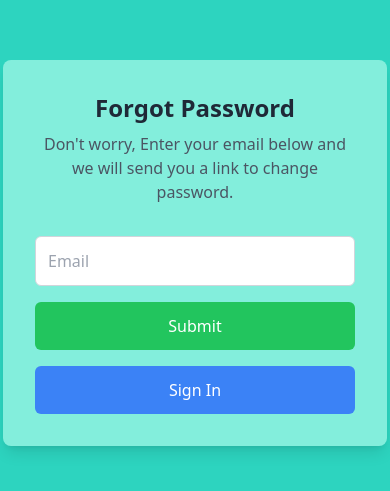
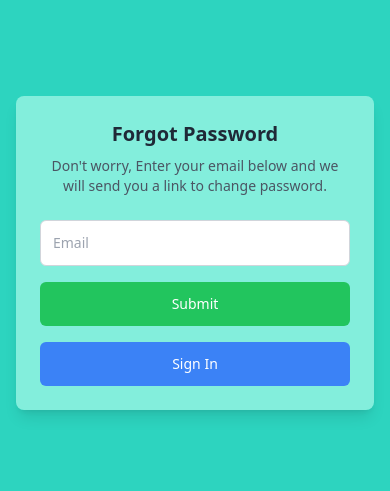
Before and after one commit to gaurimadan/assignment, a React (Create React App) app: page /forgot-password in a window 390 px wide. Shown: the part 169-660 px from the top of the page. Built offline with nearby package versions, Linux system fonts and the light colour scheme.

Commit message:
added responsiveness for forgot password

```diff
--- a/src/components/ForgotPassword.js
+++ b/src/components/ForgotPassword.js
@@ -17,11 +17,11 @@ const ForgotPassword = () => {
   };
 
   return (
-    <div className="min-h-screen flex items-center justify-center bg-teal-400">
-      <div className="w-96 p-8 bg-teal-200/80 rounded-lg shadow-lg">
-        <div className="text-center mb-8">
-          <h2 className="text-2xl font-semibold text-gray-800 mb-2">Forgot Password</h2>
-          <p className="text-gray-600">
+    <div className="min-h-screen flex items-center justify-center bg-teal-400 px-4 sm:px-6 lg:px-8">
+      <div className="w-full max-w-sm sm:max-w-md p-6 sm:p-8 bg-teal-200/80 rounded-lg shadow-lg">
+        <div className="text-center mb-6 sm:mb-8">
+          <h2 className="text-xl sm:text-2xl font-semibold text-gray-800 mb-2">Forgot Password</h2>
+          <p className="text-sm sm:text-base text-gray-600">
             Don't worry, Enter your email below and we will send you a link to change password.
           </p>
         </div>
@@ -37,7 +37,7 @@ const ForgotPassword = () => {
             <input
               type="email"
               placeholder="Email"
-              className="w-full p-3 border border-gray-300 rounded-md focus:outline-none focus:ring-2 focus:ring-teal-400"
+              className="w-full p-3 border border-gray-300 rounded-md focus:outline-none focus:ring-2 focus:ring-teal-400 text-sm sm:text-base"
               value={email}
               onChange={(e) => setEmail(e.target.value)}
               required
@@ -46,14 +46,14 @@ const ForgotPassword = () => {
 
           <button
             type="submit"
-            className="w-full py-3 bg-green-500 text-white rounded-md hover:bg-green-600 transition-colors"
+            className="w-full py-3 bg-green-500 text-white rounded-md hover:bg-green-600 transition-colors text-sm sm:text-base"
           >
             Submit
           </button>
 
           <Link
             to="/"
-            className="block w-full py-3 bg-blue-500 text-white rounded-md hover:bg-blue-600 transition-colors text-center"
+            className="block w-full py-3 bg-blue-500 text-white rounded-md hover:bg-blue-600 transition-colors text-center text-sm sm:text-base"
           >
             Sign In
           </Link>
```
